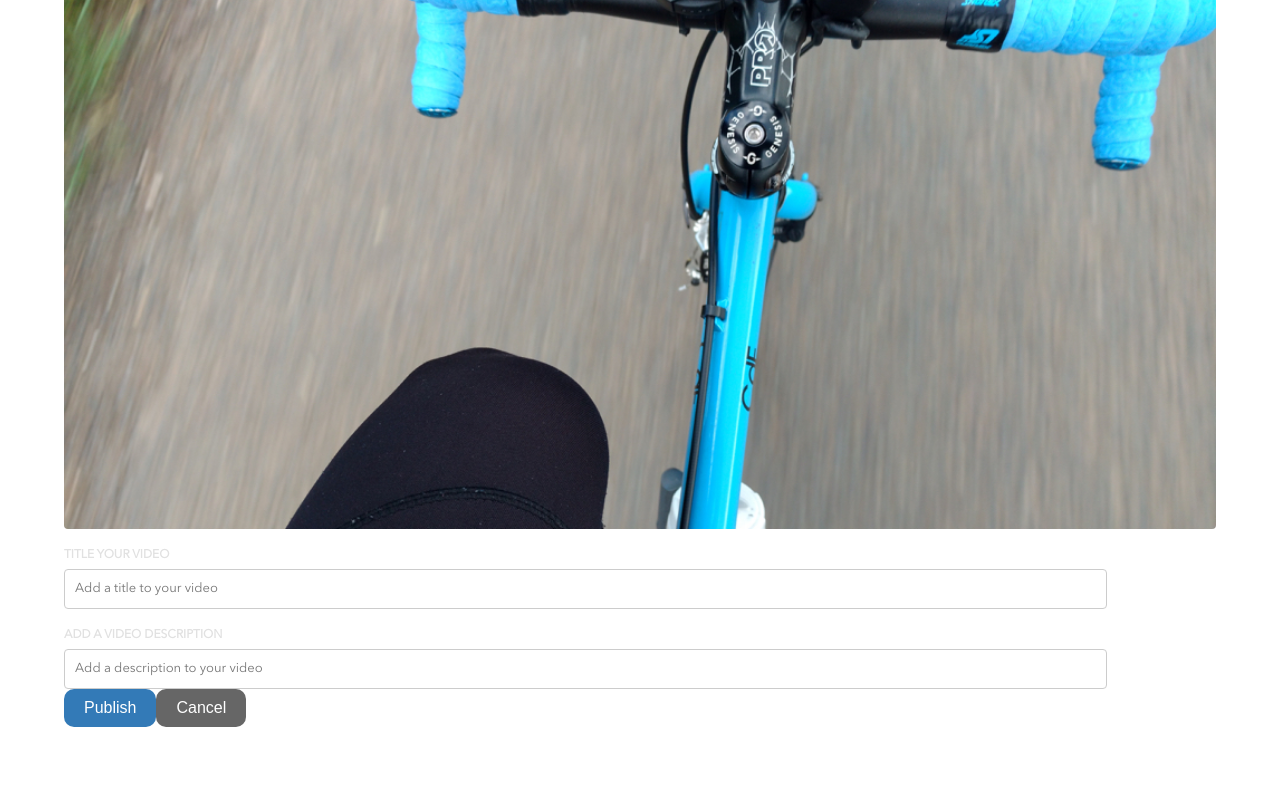
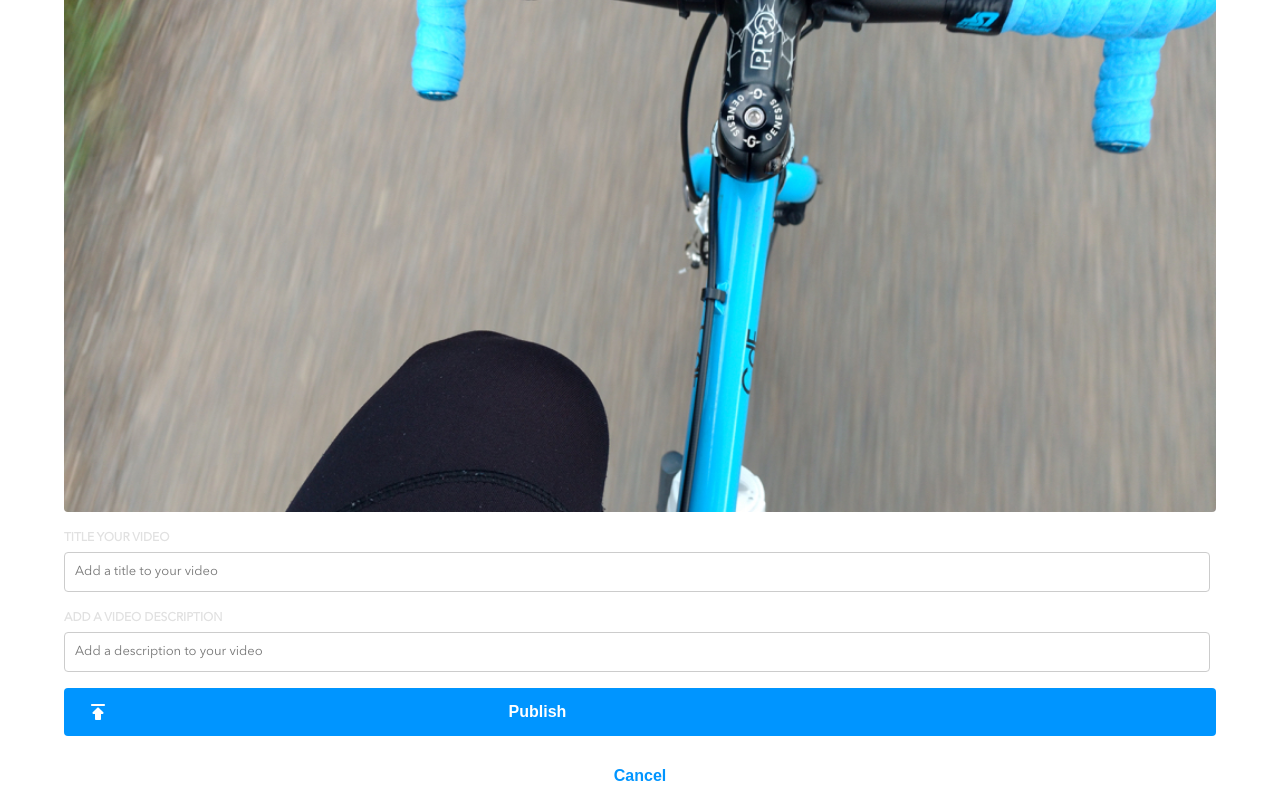
Before and after one commit to jemeryalvarado/brainflix, a React (Create React App) app: page /upload in a window 1280 px wide. Shown: the part 260-1060 px from the top of the page. Before the commit the page ends 987 px from the top, so only its background shows below. Built offline with nearby package versions, Linux system fonts and the light colour scheme.

Commit message:
adjusting widths as well as active states and creating bottom two buttons.

```diff
--- a/src/pages/VideoUpload/VideoUpload.js
+++ b/src/pages/VideoUpload/VideoUpload.js
@@ -1,5 +1,9 @@
 import "./VideoUpload.scss";
-import videoUpload from '../../assets/Images/Upload-video-preview.jpg'
+import videoThumbnail from '../../assets/Images/Upload-video-preview.jpg'
+import React, { useState } from "react";
+import axios from "axios";
+import { useNavigate } from "react-router-dom";
+import publish from "../../assets/Icons/publish.svg"
 
 const VideoUpload = () => {
   return (
@@ -8,7 +12,7 @@ const VideoUpload = () => {
       <div className="video-upload__thumbnail">
         <h3 className="video-upload__thumbnail-title">VIDEO THUMBNAIL</h3>
         <img
-          src={videoUpload}
+          src={videoThumbnail}
           alt="Video Thumbnail"
           className="video-upload__thumbnail-image"
         />
@@ -35,12 +39,17 @@ const VideoUpload = () => {
             placeholder="Add a description to your video"
           ></input>
         </div>
+        <div className="btns">
+
         <button type="submit" className="btn btn-primary">
-          Publish
+        <img class="icon" src={publish} alt="Upload"/>
+         <p className="btn-primary-name">Publish</p>
         </button>
+
         <button type="button" className="btn btn-secondary">
           Cancel
         </button>
+        </div>
       </form>
     </div>
   );
--- a/src/pages/VideoUpload/VideoUpload.scss
+++ b/src/pages/VideoUpload/VideoUpload.scss
@@ -7,7 +7,7 @@
 .video-upload {
     width: 90%;
     margin: auto;
-    border-top: 2px solid $Mercury;
+    border-top: 1px solid $Mercury;
     display: flex;
     flex-direction: column;
 
@@ -15,6 +15,7 @@
      @include mobile-page-header;
      color: $BrainFlix-DarkBlack;
      margin: 0;
+     padding-top: 1rem;
     }
 
     &__thumbnail {
@@ -27,6 +28,7 @@
         font-size: 1rem;
         font-weight: bold;
         padding-top: 1rem;
+        margin: 0;
       }
 
       &-image {
@@ -72,7 +74,7 @@
 
 
       input {
-        width: 90%;
+        width: 99%;
         font-size: 16px;
         border: 1px solid #ccc;
         border-radius: 4px;
@@ -95,25 +97,42 @@
 
     }
   }
+  .btns{
+    display: flex;
+    flex-direction: column;
+    gap: 1rem;
+    padding-top: 1rem;
+    width: 100%;
+  }
     .btn {
-      padding: 10px 20px;
-      font-size: 16px;
-      border: none;
-      border-radius: 10px;
-      cursor: pointer;
+        height: 3rem;
+        background-color: #0095FF;
+        border: none;
+        border-radius: 0.25rem;
+        font-size: 1rem;
+        line-height: 1.25rem;
+        font-weight: 700;
+      &-primary {
+        color: #fff;
+        display: flex;
+        flex-direction: row;
+        align-items: center;
+            &-name{
+                text-align: center;
+                width: 75%;
+            }
 
-      &-primary {
-        background-color: #337ab7;
-        color: #fff;
-
+        img{
+            margin-left: 1rem;
+        }
         &:hover {
           background-color: #23527c;
         }
       }
 
       &-secondary {
-        background-color: #666;
-        color: #fff;
+        background-color: white;
+        color:$BrainFlix-Blue;
 
         &:hover {
           background-color: #444;
```
